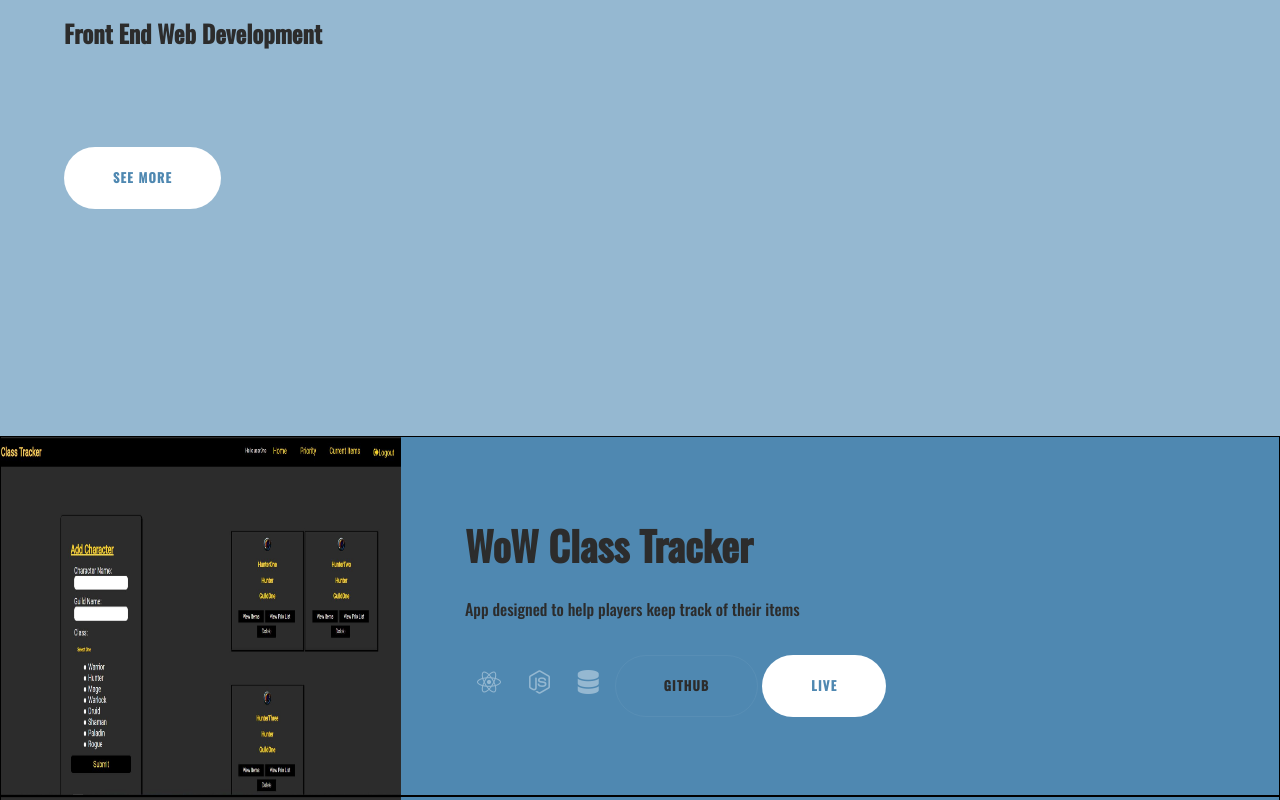
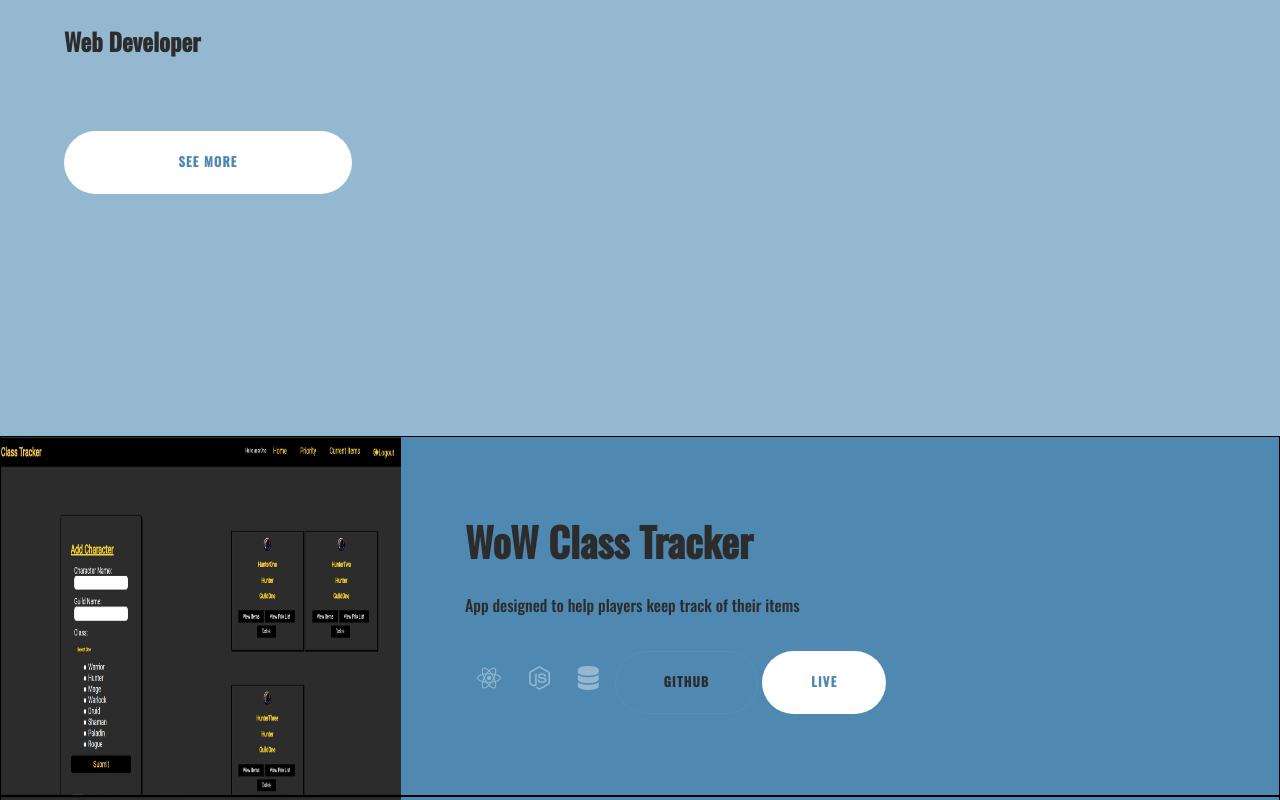
Before and after one commit to timegated/landing-page-2020, a plain HTML site: page index.html in a window 1280 px wide. Shown: the part 380-1180 px from the top of the page. Drawn offline with nearby package versions, Linux system fonts and the light colour scheme.

Commit message:
actions-ul: removed actions ul from intro section

```diff
--- a/assets/sass/components/_button.scss
+++ b/assets/sass/components/_button.scss
@@ -55,10 +55,15 @@
 
 		&.small {
 			font-size: 0.4em;
-		}
+    }
+
+    &.centered-medium {
+      width: 25%;
+    }
 
 		&.large {
-			font-size: 0.8em;
+      font-size: 0.8em;
+      margin-bottom: 0.5em;
 		}
     &.cta {
       background: $bg-cta;
--- a/assets/sass/components/_wrapper.scss
+++ b/assets/sass/components/_wrapper.scss
@@ -9,7 +9,7 @@
 			width: 75em;
 
 			> .title-info {
-				margin-bottom: 4em;
+				margin-bottom: 3em;
 			}
 
 			@include breakpoint('<=xlarge') {
@@ -24,7 +24,6 @@
 				padding: 3em 2em;
 			}
 		}
-
 		&.alt {
 			background-color: $bg;
 		}
--- a/assets/sass/dan.scss
+++ b/assets/sass/dan.scss
@@ -61,8 +61,6 @@
     display: block;
     width: calc(5 * #{$size});
     height: calc(5 * #{$size});
-    margin: 0 auto;
-
 
     &::after {
         content: '';
@@ -74,15 +72,18 @@
     }
 }
 
-@include breakpoint('<=large'){
-    .sp-pixel {
-        display: none;
-    }
+// @include breakpoint('<=large'){
+//     .sp-pixel {
+//         display: none;
+//     }
 
-}
+// }
 
 @include breakpoint('<=medium') {
     .sp-pixel {
-        display: none;
+        display: block;
+        width: $size;
+        height: 5em;
+        margin-left: 25%;
     }
 }
--- a/index.html
+++ b/index.html
@@ -43,13 +43,10 @@
       <section id="intro" class="wrapper style1 fullscreen fade-up">
         <div class="inner">
             <h1>Daniel Beccaria</h1>
-            <h3 class="title-info">Front End Web Development</h3>
-            <ul class="actions">
-              <li>
-                <a href="#work" class="button primary large">See More</a>
-              </li>
-            </ul>
+            <h3 class="title-info">Web Developer</h3>
+            <a href="#work" class="button primary large centered-medium">See More</a>
         </div>
+
       </section>
         <section id="work" class="wrapper style1-alt works">
           <!-- Works Here -->
```
Also changed, not shown: assets/css/main.css, 1 other file.
